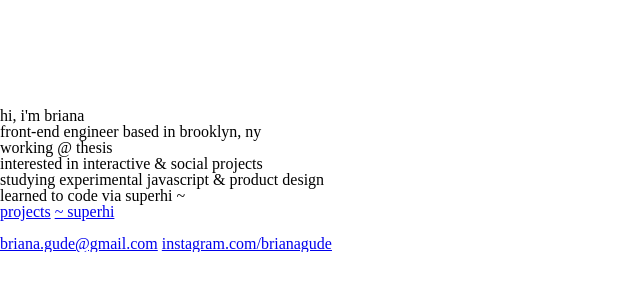
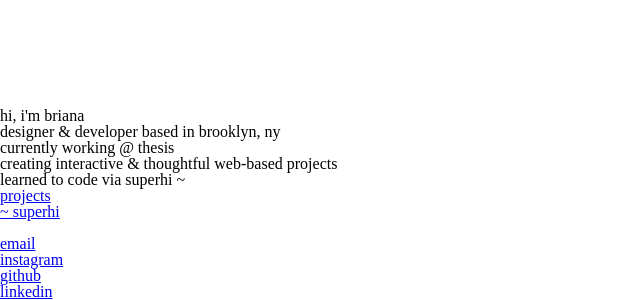
Before and after one commit to brianagude/briana_gude, a website with bundled scripts: page src/index.html in a window 1280 px wide. Shown: the part 695-995 px from the top of the page, without its empty margins (0-640 px from the left). Before the commit the page ends 947 px from the top, so only its background shows below. Built offline with nearby package versions, Linux system fonts and the light colour scheme.

Commit message:
copy update

```diff
--- a/src/index.html
+++ b/src/index.html
@@ -1,7 +1,7 @@
 <!DOCTYPE html>
 <html>
   <head>
-    <title>Briana Gude's Portfolio</title>
+    <title>Briana Gude</title>
     <meta name="viewport" content="width=device-width, initial-scale=1" />
 
     <link rel="stylesheet" type="text/css" href="css/base.css" />
@@ -16,22 +16,21 @@
 
       <h1>hi, i'm briana</h1>
 
-      <p> front-end engineer based in brooklyn, ny</p>
-      <p> working @ thesis </p>
-      <p> interested in interactive & social projects </p>
-      <p> studying experimental javascript & product design </p>
+      <p> designer & developer based in brooklyn, ny</p>
+      <p> currently working @ thesis </p>
+      <p> creating interactive & thoughtful web-based projects </p>
       <p> learned to code via superhi ~ </p>
 
       <nav>
-        <a href="projects.html">projects</a>
+        <a href="projects.html">projects</a><br>
         <a href="https://www.superhi.com/?r=brianalauren" , target="_blank">~ superhi</a>
 
         <br><br>
 
-        <a href="mailto:briana.gude@gmail.com?subject=Hi Bri!">briana.gude@gmail.com</a>
-        <a href="https://www.instagram.com/brianagude/" , target="_blank">instagram.com/brianagude</a>
-        <!-- <a href="https://github.com/brianagude" , target="_blank">github.com/brianagude</a>
-        <a href="https://www.linkedin.com/in/brianagude/" , target="_blank">linkedin.com/brianagude</a> -->
+        <a href="mailto:briana.gude@gmail.com?subject=Hi Bri!">email</a><br>
+        <a href="https://www.instagram.com/brianabrianalaurenlauren/" , target="_blank">instagram</a><br>
+        <a href="https://github.com/brianagude" , target="_blank">github</a><br>
+        <a href="https://www.linkedin.com/in/brianagude/" , target="_blank">linkedin</a>
       </nav>
 
     </section>
```
Also changed, not shown: src/projects.html (+10 -5 lines), dist/index.html, dist/projects.html.
